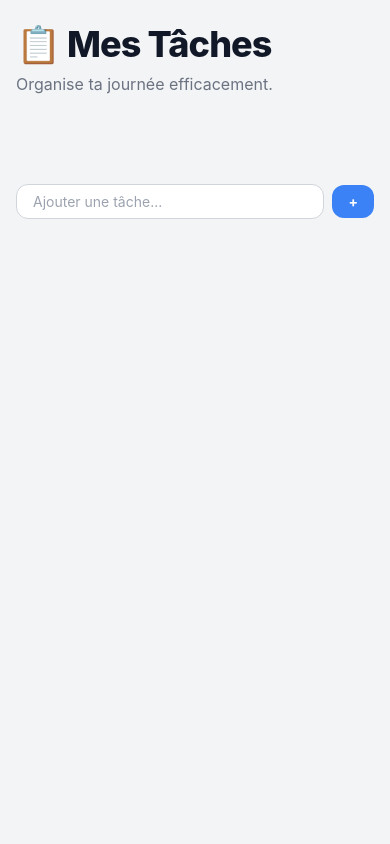
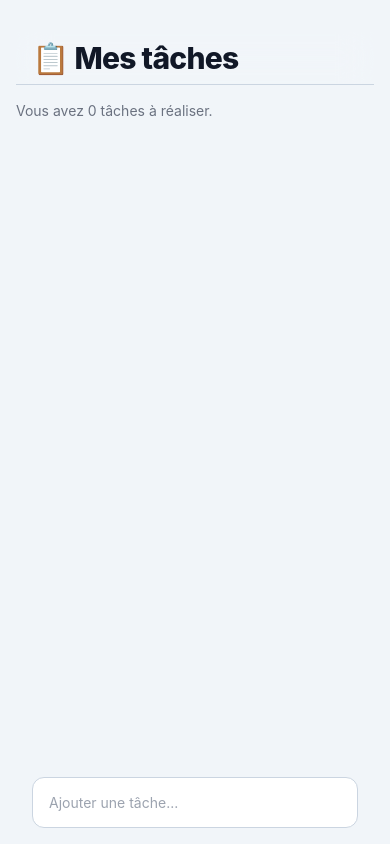
Before and after one commit to Sycatle/react-native-todo, a React Native app: screen / in a window 390 px wide. Built offline with nearby package versions, Linux system fonts and the light colour scheme.

Commit message:
fix(tailwind): increased design

```diff
--- a/App.tsx
+++ b/App.tsx
@@ -1,5 +1,5 @@
 import { useEffect, useState } from 'react';
-import { View, Text, ScrollView, SafeAreaView, StatusBar } from 'react-native';
+import { View, Text, ScrollView, SafeAreaView, StatusBar, Pressable, Vibration } from 'react-native';
 import TaskInput from './components/TaskInput';
 import TaskItem from './components/TaskItem';
 import { loadTodos, saveTodos } from './lib/storage';
@@ -20,18 +20,21 @@ export default function App() {
   const removeTodo = (index: number) => setTodos((prev) => prev.filter((_, i) => i !== index));
 
   return (
-    <SafeAreaView className="flex-1 bg-gray-100 pt-6">
+    <SafeAreaView className="flex-1 bg-slate-100 pt-6">
       <StatusBar barStyle="dark-content" />
-      <View className="px-4 pb-4">
-        <Text className="mb-2 text-4xl font-extrabold tracking-tight text-gray-900">
-          📋 Mes Tâches
-        </Text>
-        <Text className="mb-4 text-base text-gray-500">Organise ta journée efficacement.</Text>
+      <View className="flex h-full flex-col gap-4 px-4 py-2">
+        <View className="bg-slate-100/50 backdrop-blur-lg flex-row items-center justify-between border-b border-slate-300 py-2 px-4">
+          <Text className=" text-3xl font-extrabold tracking-tight text-gray-900">
+            📋 Mes tâches
+          </Text>
+        </View>
 
-        <ScrollView
-          className="mt-6 space-y-3"
-          showsVerticalScrollIndicator={false}
-          contentContainerStyle={{ paddingBottom: 40 }}>
+        <ScrollView className=" gap-4" showsVerticalScrollIndicator={true} contentContainerStyle={{ paddingBottom: 100 }}
+        >
+          <Text className="mb-4 text-sm text-gray-500">
+            Vous avez {todos.length} tâche{todos.length !== 1 ? 's' : ''} à réaliser.
+          </Text>
+
           {todos.map((todo, index) => (
             <TaskItem key={index} task={todo} onDelete={() => removeTodo(index)} />
           ))}
--- a/components/TaskInput.tsx
+++ b/components/TaskInput.tsx
@@ -1,5 +1,5 @@
 import { useState } from 'react';
-import { View, TextInput, Pressable, Text } from 'react-native';
+import { View, TextInput } from 'react-native';
 
 export default function TaskInput({ onAdd }: { onAdd: (text: string) => void }) {
   const [text, setText] = useState('');
@@ -12,21 +12,19 @@ export default function TaskInput({ onAdd }: { onAdd: (text: string) => void })
   };
 
   return (
-    <View className="flex-row items-center gap-2 mt-auto py-2 bg-gray-100">
+    <View className="flex-row items-center gap-2 py-2 px-4">
       <TextInput
         value={text}
         onChangeText={setText}
         placeholder="Ajouter une tâche..."
-        className="flex-1 px-4 py-2 bg-white border border-gray-300 rounded-xl placeholder:text-gray-400"
+        className="flex-1 px-4 py-4 bg-white border border-slate-300 rounded-xl placeholder:text-gray-400"
         onSubmitEditing={handleAdd}
         returnKeyType="done"
-        autoCapitalize="none"
         autoCorrect={false}
-        clearButtonMode="while-editing"
       />
-      <Pressable onPress={handleAdd} className="bg-blue-500 px-4 py-2 rounded-xl">
+      {/* <Pressable onPress={handleAdd} className="bg-blue-500 px-4 py-2 rounded-xl">
         <Text className="text-white font-bold">+</Text>
-      </Pressable>
+      </Pressable> */}
     </View>
   );
 }
--- a/components/TaskItem.tsx
+++ b/components/TaskItem.tsx
@@ -1,9 +1,8 @@
-import React from 'react';
 import { View, Text, Pressable } from 'react-native';
 
 export default function TaskItem({ task, onDelete }: { task: string; onDelete: () => void }) {
   return (
-    <View className="flex-row justify-between items-center bg-white px-4 py-3 rounded-xl mb-2 shadow-sm">
+    <View className="flex-row justify-between items-center bg-white border border-slate-300 px-4 py-3 mb-2 rounded-xl shadow-xs">
       <Text className="text-base text-gray-800">{task}</Text>
       <Pressable onPress={onDelete}>
         <Text className="text-red-500 font-bold">Suppr</Text>
```
